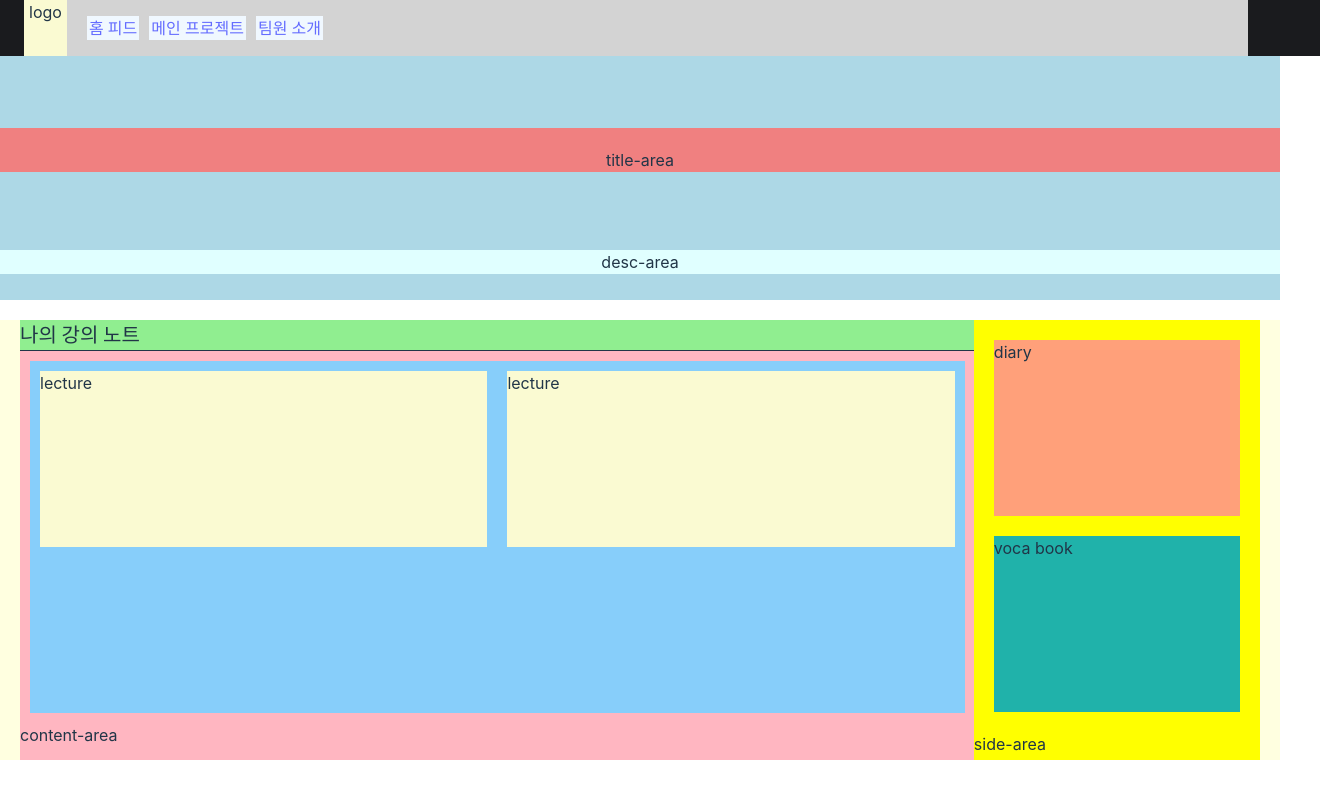
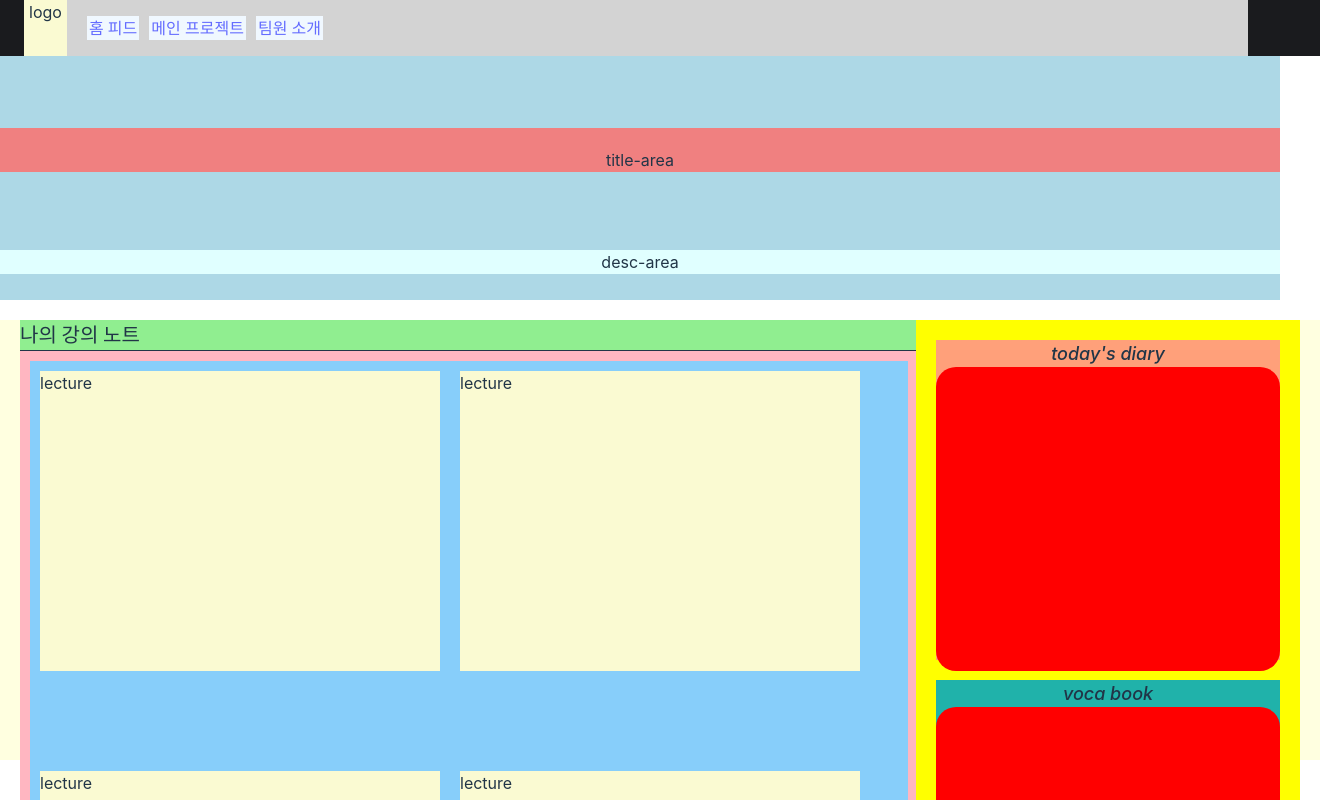
Before and after one commit to zeoneee/React_Project, a React (Vite) app in the folder ZzongZzong2_Project/: page /MainPage in a window 1280 px wide. Shown: the top 800 px of the page, 1320 px wide, since content can reach past the window. Built offline with nearby package versions, Linux system fonts and the light colour scheme.

Commit message:
0519: mainpage

```diff
--- a/ZzongZzong2_Project/src/MainPage.css
+++ b/ZzongZzong2_Project/src/MainPage.css
@@ -1,17 +1,12 @@
 /* MainPage */
 
 #app {
-    width: 1280px;
+    min-width: 1280px;
+    width: 100vh;
     margin: 0px;
     /* padding: 2rem; */
     text-align: center;
 }
-
-.layout {}
-
-.index {}
-
-.main {}
 
 div {
     display: block;
@@ -152,6 +147,7 @@ div {
 
 .apply-grid-system .content-comp {
     height: 55vh;
+    width: 100%;
     display: flex;
     justify-content: center;
     padding: 0 20px;
@@ -164,7 +160,9 @@ div {
 .apply-grid-system .content-inner {
     min-width: 300px;
     width: 100%;
-    position: relative;
+    /* position: relative; */
+    /* display: inline-flex; */
+    display: flex;
     text-align: left;
     background-color: lightcoral;
 }
@@ -172,8 +170,9 @@ div {
 .apply-grid-system .content-inner .grid-container {
     /* align-items: center; */
     width: 100%;
-    height: 100%;
-    display: inline-flex;
+    height: 100vh;
+    /* display: inline-flex; */
+    flex-flow: row wrap;
 }
 
 
@@ -181,9 +180,9 @@ div {
     background-color: lightpink;
 } */
 
-.apply-grid-system .content-inner .grid-container .content-area {
-    width: 100%;
-    height: 100%;
+.apply-grid-system .content-inner .content-area {
+    width: 70%;
+    height: 100vh;
     background-color: lightpink;
 }
 
@@ -197,7 +196,7 @@ div {
     background-color: lightgoldenrodyellow;
 }*/
 
-.apply-grid-system .content-inner .grid-container .content-area .item-title-area {
+.apply-grid-system .content-inner .content-area .item-title-area {
     align-items: center;
     display: flex;
     font-size: 20px;
@@ -211,29 +210,34 @@ div {
     background-color: lightgreen;
 }
 
-.apply-grid-system .content-inner .grid-container .content-area .lecture-note-area {
+.apply-grid-system .content-inner .content-area .lecture-note-area {
     grid-column: span 1 / auto;
-    height: 80%;
+    height: 100vh;
     width: 98%;
     margin: 10px;
     display: inline-flex;
+    flex-flow: row wrap;
     background-color: lightskyblue;
 }
 
-.apply-grid-system .content-inner .grid-container .content-area .lecture-note-area .lecture {
-    height: 50%;
-    width: 100%;
+.apply-grid-system .content-inner .content-area .lecture-note-area .lecture {
+    height: 300px;
+    width: 400px;
     margin: 10px;
     background-color: lightgoldenrodyellow;
 }
 
-.apply-grid-system .content-inner .grid-container .side-area {
+.apply-grid-system .content-inner .side-area {
     width: 30%;
-    height: 100%;
+    height: 100vh;
+    text-align: center;
+    font-size: large;
+    font-weight: 500;
+    font-style: italic;
     background-color: yellow;
 }
 
-.apply-grid-system .content-inner .grid-container .side-area .diary {
+.apply-grid-system .content-inner .side-area .diary-area {
     /* grid-column: span 2 / auto;
     grid-row-start: 1;
     grid-row-end: span 1;
@@ -244,7 +248,13 @@ div {
     background-color: lightsalmon;
 }
 
-.apply-grid-system .content-inner .grid-container .side-area .vocab {
+.diary-area .diary {
+    background-color: red;
+    border-radius: 20px;
+    height: 95%;
+}
+
+.apply-grid-system .content-inner .side-area .vocab-area {
     /* grid-column: span 2 / auto;
     grid-row-start: 2;
     grid-row-end: span 1;
@@ -253,6 +263,12 @@ div {
     height: 40%;
     margin: 20px;
     background-color: lightseagreen;
+}
+
+.vocab-area .voca {
+    background-color: red;
+    border-radius: 20px;
+    height: 95%;
 }
 
 
--- a/ZzongZzong2_Project/src/MainPage.jsx
+++ b/ZzongZzong2_Project/src/MainPage.jsx
@@ -41,15 +41,16 @@ function MainPage() {
             </div>
 
             <div class="apply-grid-system">
-                <div class="layout index main">
                 <div class="content-comp side-menu">
                     <div class="content-inner">
-                            <div class="grid-container">
+                        {/* <div class="grid-container"> */}
                             {/* <div class="nav-grid-wrapper">네비게이션 바</div> */}
                             <div class="content-area">
                                 {/* <div class="head-wrap">content wrap</div> */}
                                 <div class="item-title-area">나의 강의 노트</div>
                                 <div class="lecture-note-area">
+                                    <div class="lecture">lecture</div>
+                                    <div class="lecture">lecture</div>
                                     <div class="lecture">lecture</div>
                                     <div class="lecture">lecture</div>
                                     {/* <div class="lecture">lecture</div>
@@ -59,12 +60,15 @@ function MainPage() {
                                 content-area
                             </div>
                             <div class="side-area">
-                                    <div class="diary">diary</div>
-                                    <div class="vocab">voca book</div>
+                                <div class="diary-area">today's diary
+                                    <div class="diary"></div>
+                                </div>
+                                <div class="vocab-area">voca book
+                                    <div class="voca"></div>
+                                </div>
                                 side-area
                             </div>
-                            </div>
-                        </div>
+                        {/* </div> */}
                     </div>
                 </div>
             </div>
--- a/ZzongZzong2_Project/src/index.css
+++ b/ZzongZzong2_Project/src/index.css
@@ -27,6 +27,7 @@ body {
     display: flex;
     place-items: center;
     min-width: 320px;
+    width: 100%;
     min-height: 80vh;
 }
 
--- a/ZzongZzong2_Project/src/main.jsx
+++ b/ZzongZzong2_Project/src/main.jsx
@@ -1,7 +1,6 @@
 import React from 'react'
 import ReactDOM from 'react-dom/client'
 import App from './App.jsx'
-import GoogleDriveFolderPage from './GoogleDriveFolderPage.jsx'
 import {BrowserRouter} from "react-router-dom"
 
 import './index.css'
```
Lines whose indentation alone changed are shown as unchanged.
